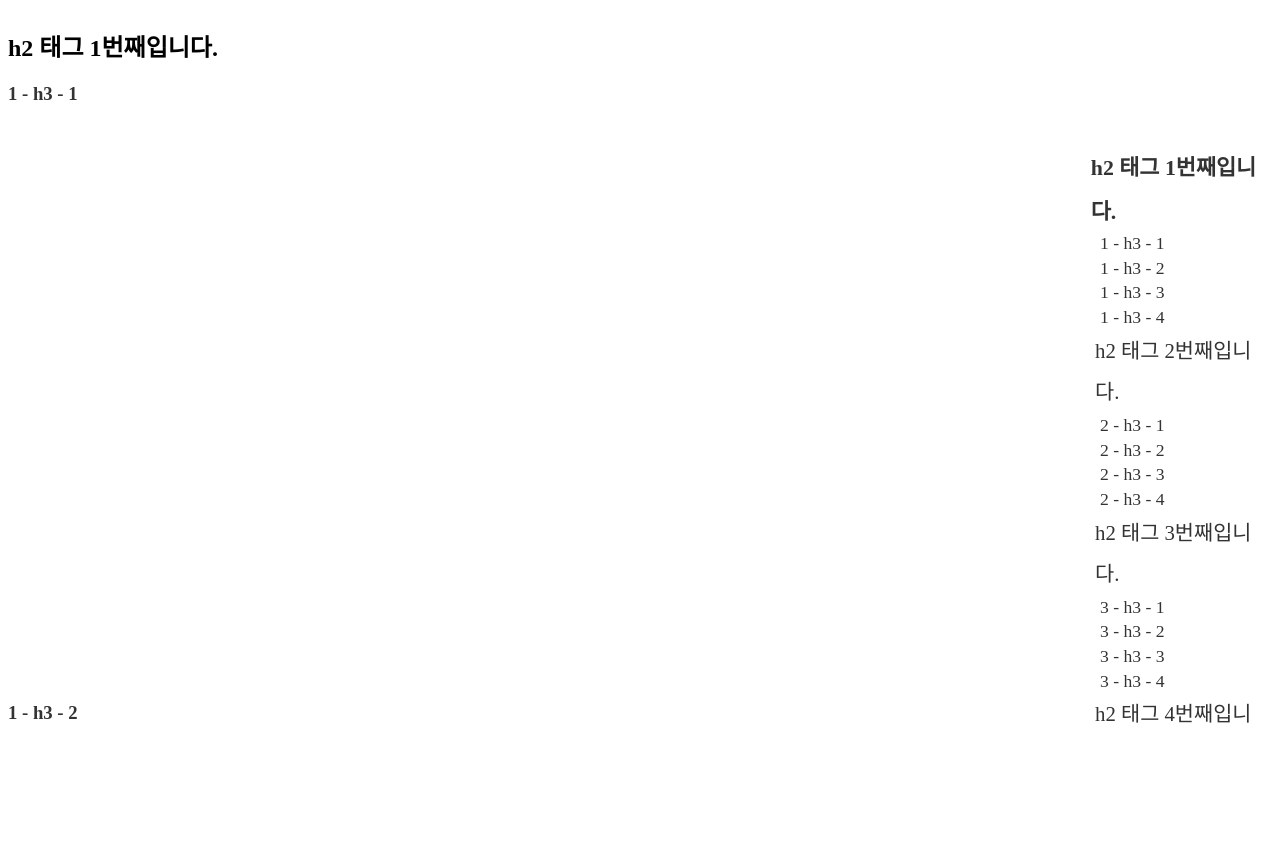
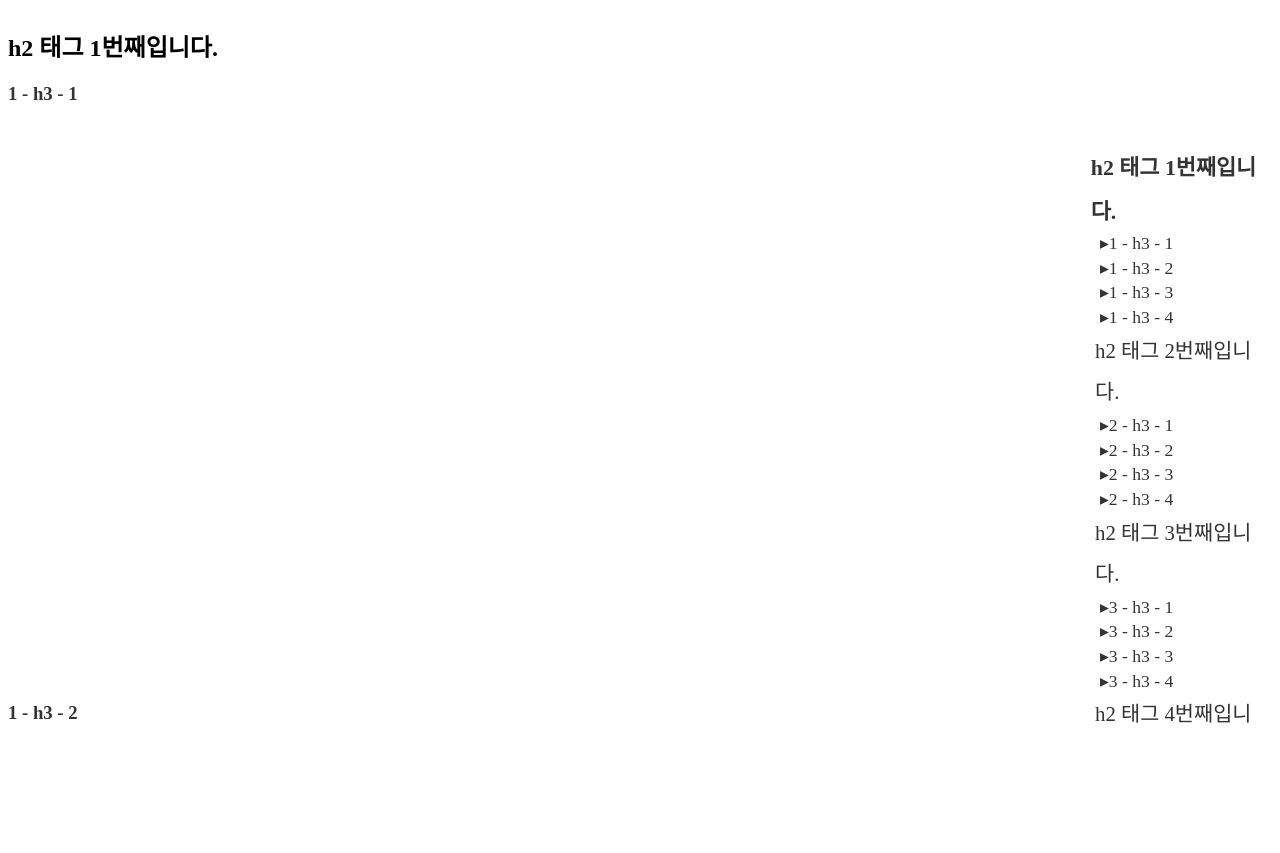
Before and after one commit to Dohun-choi/TOC-tistory-Square, a website: page index.html in a window 1280 px wide. Shown: the top 853 px of the page. Drawn offline with Linux system fonts and the light colour scheme.

Commit message:
h3에 대한 TOC에  "▸"를 붙여 구분감 증가

```diff
--- a/TOC.css
+++ b/TOC.css
@@ -43,6 +43,10 @@
   line-height: 200%;
 }
 
+#table-of-contents .h3-TOC::before {
+  content: "▸";
+}
+
 #table-of-contents .h3-TOC {
   font-size: 1.1rem;
   line-height: 140%;
```
Also changed, not shown: TOC.min.css.
